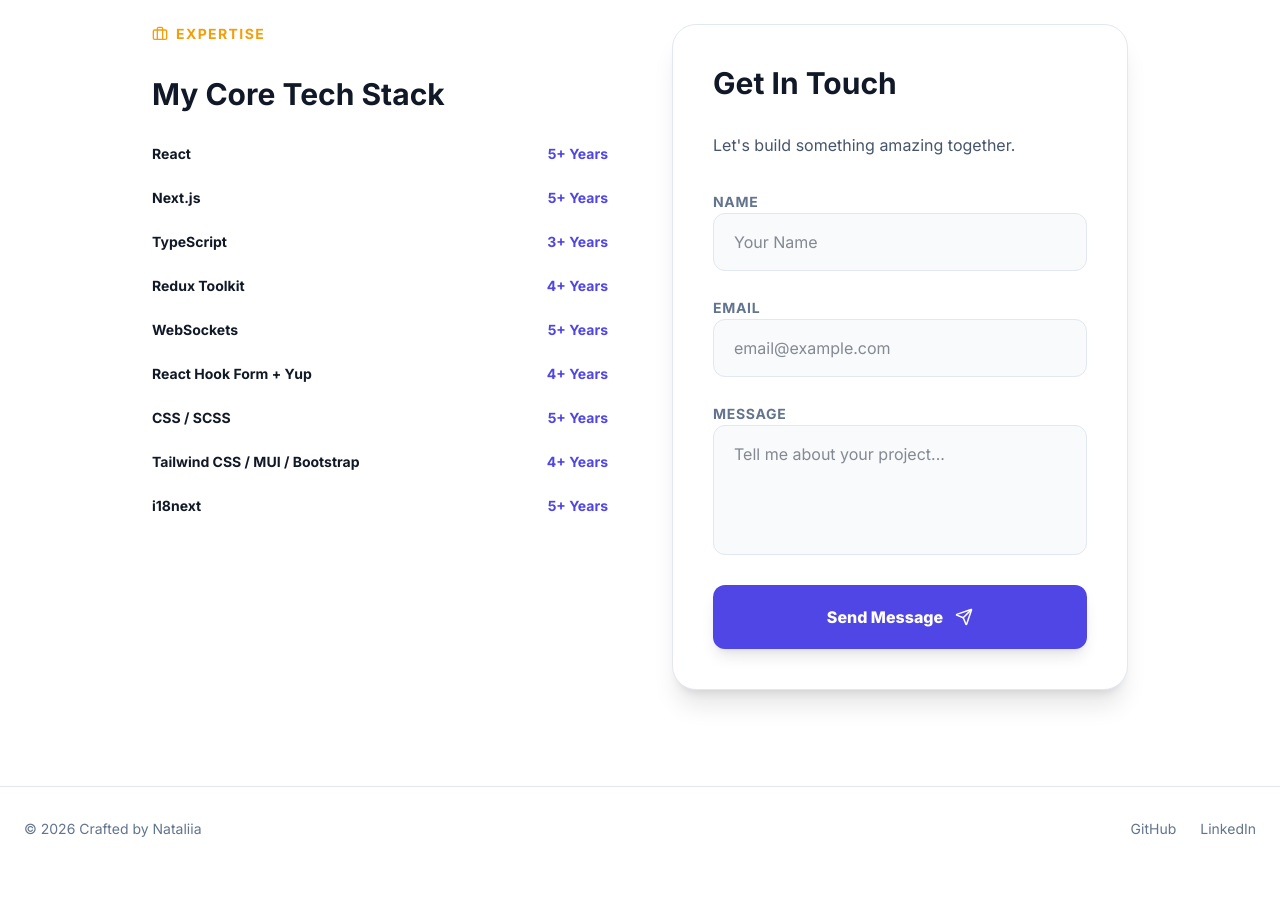
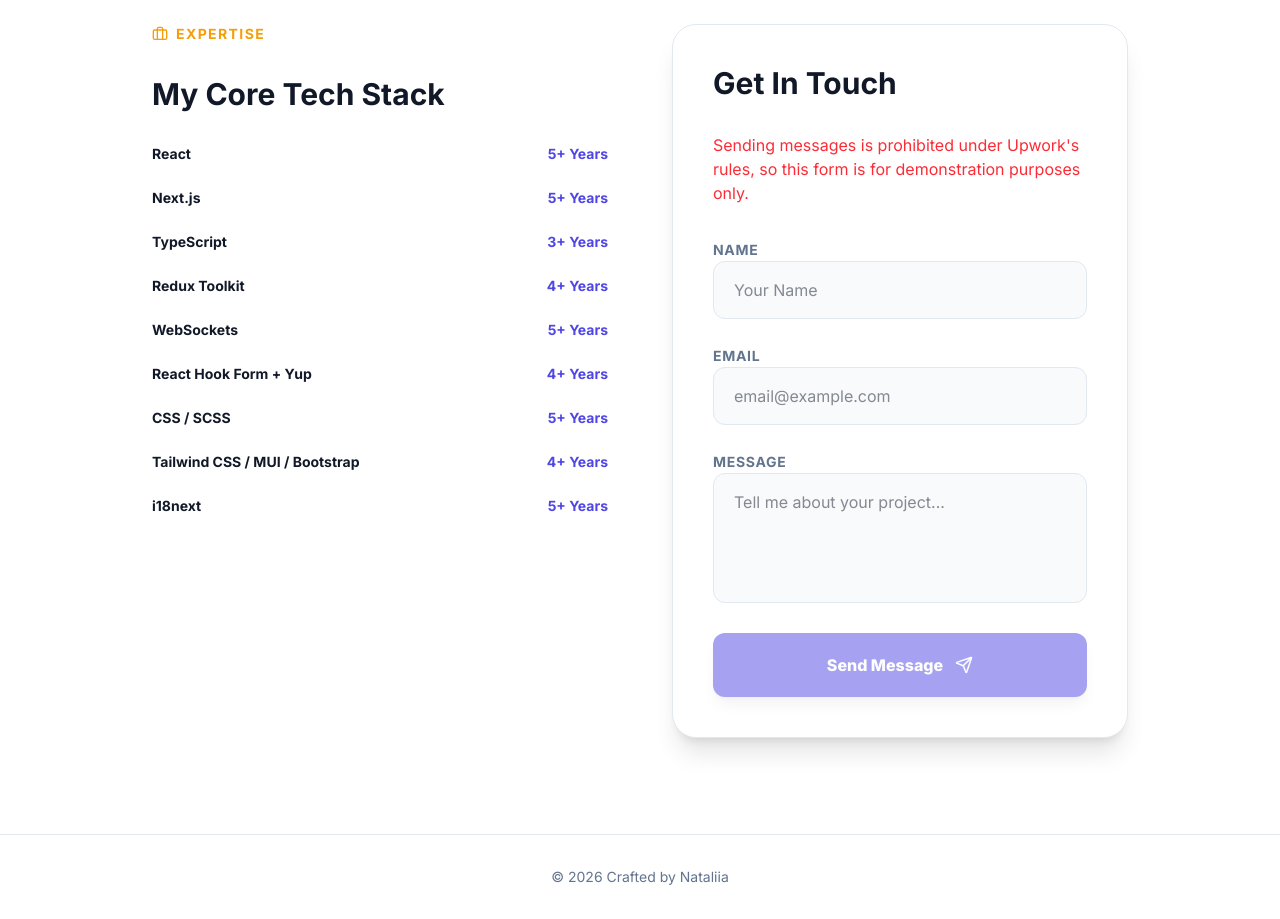
Before and after one commit to Mozzi22/Portfolio, a Next.js app: page /en/about in a window 1280 px wide. Shown: the part 680-1599 px from the top of the page. Before the commit the page ends 1551 px from the top, so only its background shows below. Built offline with nearby package versions, Linux system fonts and the light colour scheme.

Commit message:
fixed links and disabled form button

```diff
--- a/src/app/[locale]/about/components/FormSection.tsx
+++ b/src/app/[locale]/about/components/FormSection.tsx
@@ -22,7 +22,7 @@
   const {
     register,
     handleSubmit,
-    formState: { errors, isSubmitting },
+    formState: { errors },
     reset,
     setError
   } = useForm<ContactFormData>({
@@ -120,10 +120,10 @@
 
       <button
         type="submit"
-        disabled={isSubmitting}
+        disabled
         className="w-full cursor-pointer flex items-center justify-center space-x-3 py-5 bg-primary text-white font-extrabold rounded-xl shadow-lg hover:shadow-primary/40 transition-all hover:-translate-y-1 active:translate-y-0 disabled:opacity-50 disabled:cursor-not-allowed group"
       >
-        <span>{t(isSubmitting ? 'sending' : 'sendMessage')}</span>
+        <span>{t('sendMessage')}</span>
         <Send
           size={18}
           className="group-hover:translate-x-1 transition-transform"
--- a/src/app/[locale]/about/page.tsx
+++ b/src/app/[locale]/about/page.tsx
@@ -22,7 +22,7 @@
 
         <div className="bg-card p-10 rounded-3xl shadow-xl border border-slate-200 space-y-8">
           <h2 className="text-3xl font-bold">{t('getInTouch')}</h2>
-          <p className="text-slate-600">{t('getInTouchDesc')}</p>
+          <p className="text-red-500">{t('unavailableGetInTouchDesc')}</p>
 
           {isSubmitted ? (
             <SubmittedFormSection setIsSubmitted={setIsSubmitted} />
--- a/src/components/layout/Footer.tsx
+++ b/src/components/layout/Footer.tsx
@@ -5,16 +5,8 @@
 
   return (
     <footer className="w-full py-8 border-t border-slate-200 mt-auto">
-      <div className="container mx-auto px-6 flex flex-col md:flex-row justify-between items-center text-slate-500 text-sm">
+      <div className="container mx-auto px-6 flex flex-col md:flex-row justify-center items-center text-slate-500 text-sm">
         <p>{t('copyright')}</p>
-        <div className="flex space-x-6 mt-4 md:mt-0">
-          <div className="hover:text-primary transition-colors cursor-pointer">
-            {t('github')}
-          </div>
-          <div className="hover:text-primary transition-colors cursor-pointer">
-            {t('linkedin')}
-          </div>
-        </div>
       </div>
     </footer>
   )
--- a/src/messages/en.json
+++ b/src/messages/en.json
@@ -64,6 +64,7 @@
     "myCoreTechStack": "My Core Tech Stack",
     "getInTouch": "Get In Touch",
     "getInTouchDesc": "Let's build something amazing together.",
+    "unavailableGetInTouchDesc": "Sending messages is prohibited under Upwork's rules, so this form is for demonstration purposes only.",
     "messageSent": "Message Sent!",
     "messageSentDesc": "Thank you for reaching out. I'll get back to you shortly.",
     "sendAnotherMessage": "Send another message.",
--- a/src/messages/ua.json
+++ b/src/messages/ua.json
@@ -64,6 +64,7 @@
     "myCoreTechStack": "Мій основний техстек",
     "getInTouch": "Зв’язатися",
     "getInTouchDesc": "Давайте створимо щось круте разом.",
+    "unavailableGetInTouchDesc": "Надсилати повідомлення заборонено за правилами Upwork, тому форма лише показова.",
     "messageSent": "Повідомлення надіслано!",
     "messageSentDesc": "Дякую за звернення. Я відповім найближчим часом.",
     "sendAnotherMessage": "Надіслати ще одне повідомлення",
```
